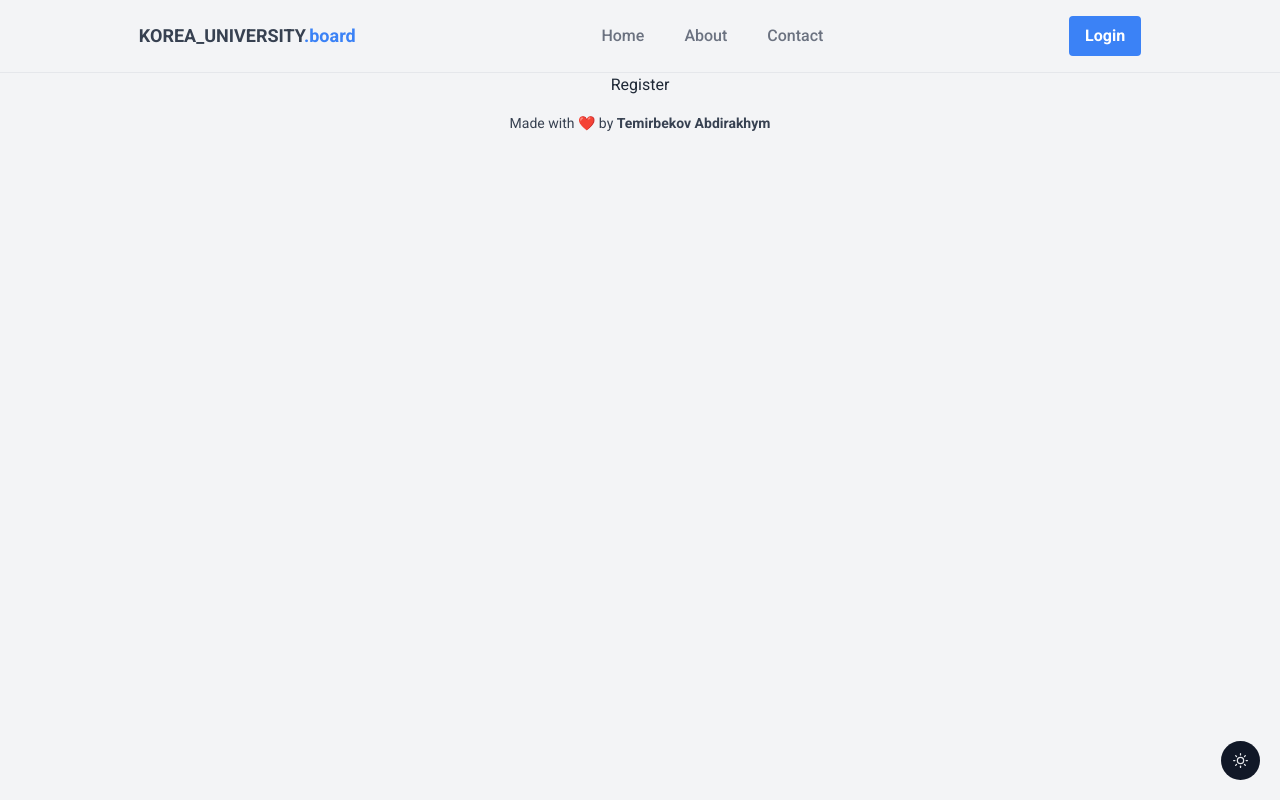
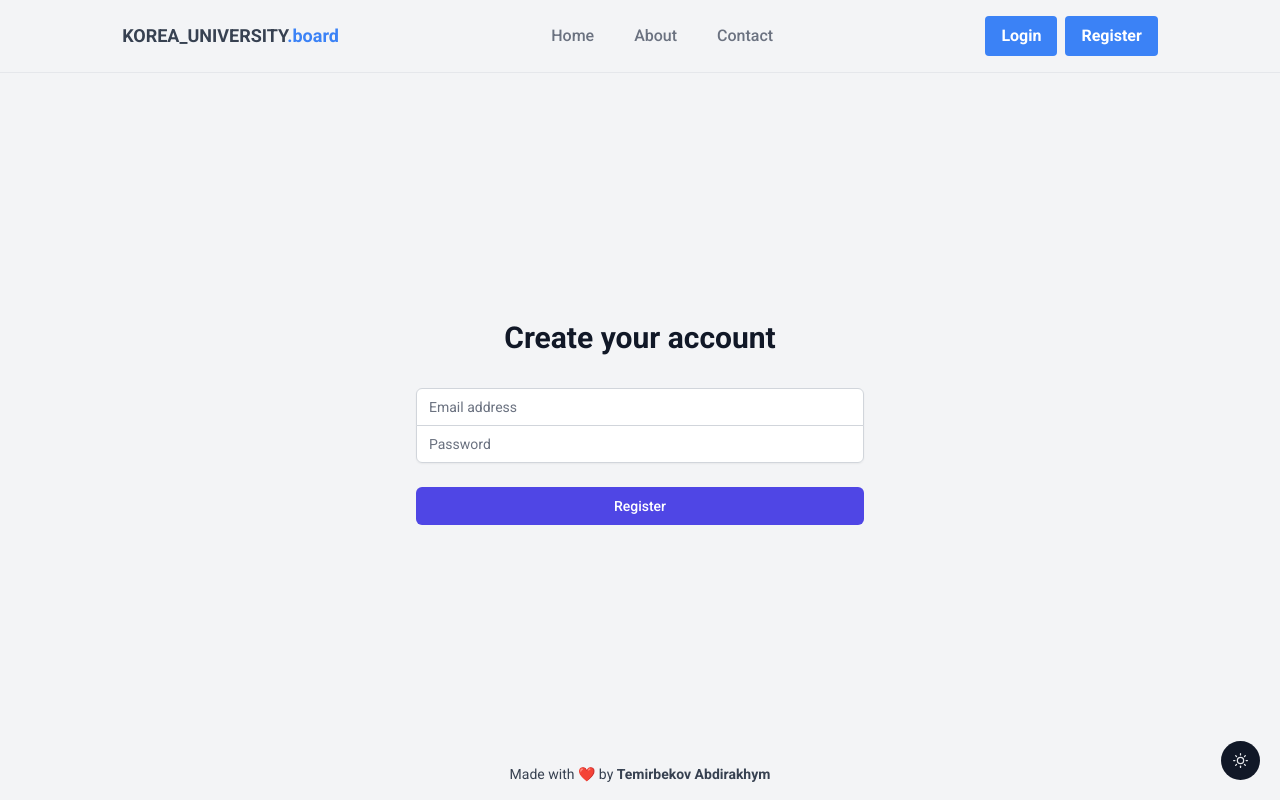
Before and after one commit to unstoppab1e/noticeboard-for-foreign-students, a Next.js app: page /register in a window 1280 px wide. Built offline with nearby package versions, Linux system fonts and the light colour scheme.

Commit message:
feat: register page

```diff
--- a/app/login/page.tsx
+++ b/app/login/page.tsx
@@ -11,7 +11,7 @@
   };
 
   return (
-    <div className='min-h-screen flex items-center justify-center bg-gray-100 py-12 px-4 sm:px-6 lg:px-8'>
+    <div className='h-full w-full flex items-center justify-center bg-gray-100 py-12 px-4 sm:px-6 lg:px-8'>
       <div className='max-w-md w-full space-y-8'>
         <div>
           <h2 className='mt-6 text-center text-3xl font-extrabold text-gray-900'>
--- a/app/register/page.tsx
+++ b/app/register/page.tsx
@@ -1,3 +1,72 @@
-export default function Register() {
-  return <div>Register</div>;
-}
+'use client';
+import React, { useState } from 'react';
+
+const RegisterPage: React.FC = () => {
+  const [email, setEmail] = useState('');
+  const [password, setPassword] = useState('');
+
+  const handleSubmit = (e: React.FormEvent) => {
+    e.preventDefault();
+    // Handle registration logic here
+  };
+
+  return (
+    <div className='h-full w-full flex items-center justify-center bg-gray-100 py-12 px-4 sm:px-6 lg:px-8'>
+      <div className='max-w-md w-full space-y-8'>
+        <div>
+          <h2 className='mt-6 text-center text-3xl font-extrabold text-gray-900'>
+            Create your account
+          </h2>
+        </div>
+        <form className='mt-8 space-y-6' onSubmit={handleSubmit}>
+          <input type='hidden' name='remember' value='true' />
+          <div className='rounded-md shadow-sm -space-y-px'>
+            <div>
+              <label htmlFor='email-address' className='sr-only'>
+                Email address
+              </label>
+              <input
+                id='email-address'
+                name='email'
+                type='email'
+                autoComplete='email'
+                required
+                className='appearance-none rounded-none relative block w-full px-3 py-2 border border-gray-300 placeholder-gray-500 text-gray-900 rounded-t-md focus:outline-none focus:ring-indigo-500 focus:border-indigo-500 focus:z-10 sm:text-sm'
+                placeholder='Email address'
+                value={email}
+                onChange={(e) => setEmail(e.target.value)}
+              />
+            </div>
+            <div>
+              <label htmlFor='password' className='sr-only'>
+                Password
+              </label>
+              <input
+                id='password'
+                name='password'
+                type='password'
+                autoComplete='current-password'
+                required
+                className='appearance-none rounded-none relative block w-full px-3 py-2 border border-gray-300 placeholder-gray-500 text-gray-900 rounded-b-md focus:outline-none focus:ring-indigo-500 focus:border-indigo-500 focus:z-10 sm:text-sm'
+                placeholder='Password'
+                value={password}
+                onChange={(e) => setPassword(e.target.value)}
+              />
+            </div>
+          </div>
+
+          <div>
+            <button
+              type='submit'
+              className='group relative w-full flex justify-center py-2 px-4 border border-transparent text-sm font-medium rounded-md text-white bg-indigo-600 hover:bg-indigo-700 focus:outline-none focus:ring-2 focus:ring-offset-2 focus:ring-indigo-500 dark:bg-[#ffa116]'
+            >
+              Register
+            </button>
+          </div>
+        </form>
+      </div>
+    </div>
+  );
+};
+
+export default RegisterPage;
--- a/components/Headers/Header.tsx
+++ b/components/Headers/Header.tsx
@@ -29,12 +29,18 @@
               </li>
             </ul>
           </div>
-          <div className='text-blue-600 dark:text-[#ffa116]'>
+          <div className='text-blue-600 dark:text-[#ffa116] flex justify-between gap-2'>
             <Link
               href='/login'
-              className=' px-4 py-2 bg-blue-500 text-white rounded hover:bg-blue-700 transition-colors duration-300 font-semibold dark:bg-[#ffa1161f] dark:bg-opacity-10  animate-smooth flex items-center group'
+              className=' px-4 py-2 bg-blue-500 text-white dark:text-[#ffa116] rounded hover:bg-blue-700 transition-colors duration-300 font-semibold dark:bg-[#ffa1161f] dark:bg-opacity-10  animate-smooth flex items-center group'
             >
               Login
+            </Link>
+            <Link
+              href='/register'
+              className=' px-4 py-2 bg-blue-500 text-white dark:text-[#ffa116] rounded hover:bg-blue-700 transition-colors duration-300 font-semibold dark:bg-[#ffa1161f] dark:bg-opacity-10  animate-smooth flex items-center group'
+            >
+              Register
             </Link>
           </div>
         </div>
@@ -65,6 +71,14 @@
                 />
               </svg>
             </button>
+            <button className='text-blue-600 dark:text-[#ffa116]'>
+              <Link
+                href='/register'
+                className=' px-4 py-2 bg-blue-500 text-white rounded hover:bg-blue-700 transition-colors duration-300 font-semibold dark:bg-[#ffa1161f] dark:bg-opacity-10  animate-smooth flex items-center group'
+              >
+                Register
+              </Link>
+            </button>
           </div>
         </div>
       </div>
```
